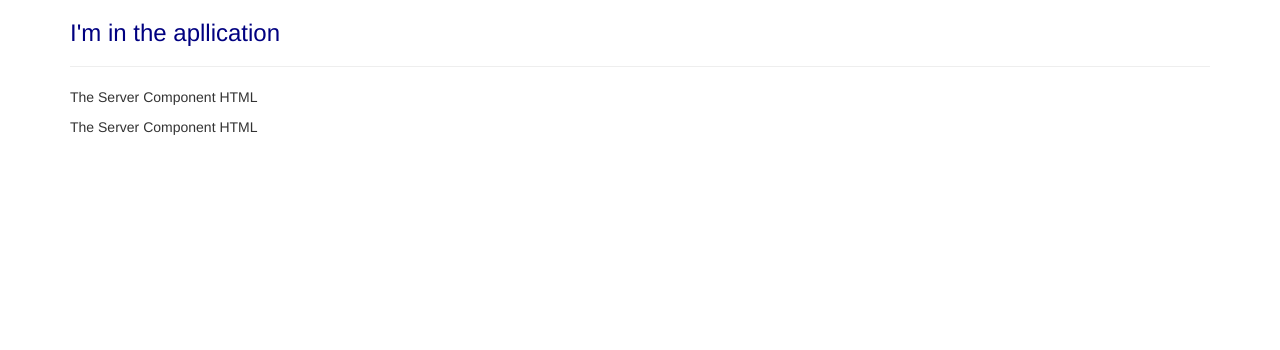
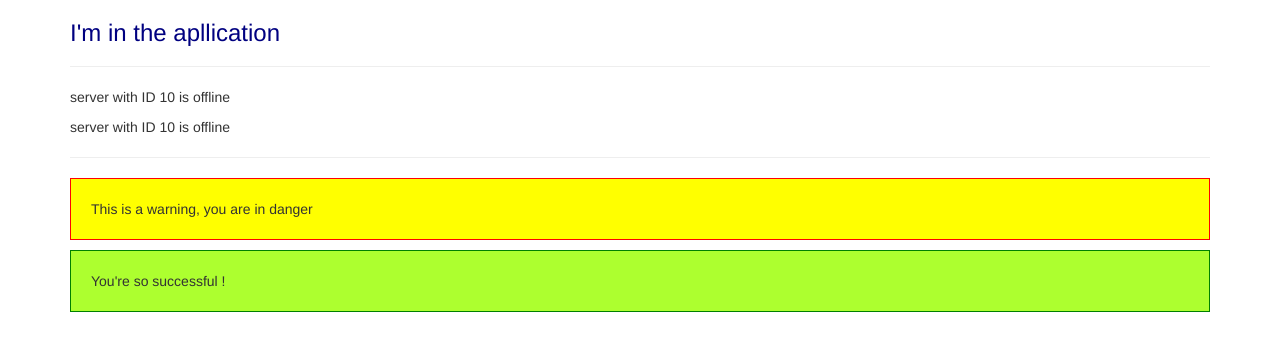
Before and after one commit to trustnloveu/angular-starter, an Angular app: page / in a window 1280 px wide. Shown: the top 350 px of the page. Built offline with nearby package versions, Linux system fonts and the light colour scheme.

Commit message:
Basic of DataBinding

```diff
--- a/src/app/app.component.html
+++ b/src/app/app.component.html
@@ -4,6 +4,11 @@
       <h3>I'm in the apllication</h3>
       <hr>
       <app-servers></app-servers>
+      <!-- <div app-servers></div> -->
+      <!-- <div class="app-servers"></div> -->
+      <hr>
+      <app-warning-alert></app-warning-alert>
+      <app-success-alert></app-success-alert>
     </div>
   </div>
 </div>
--- a/src/app/app.module.ts
+++ b/src/app/app.module.ts
@@ -7,12 +7,16 @@ import { FormsModule } from '@angular/forms';
 import { AppComponent } from './app.component';
 import { ServerComponent } from './server/server.component';
 import { ServersComponent } from './servers/servers.component';
+import { SuccessAlertComponent } from './success-alert/success-alert.component';
+import { WarningAlertComponent } from './warning-alert/warning-alert.component';
 
 @NgModule({
   declarations: [
     AppComponent,
     ServerComponent,
     ServersComponent,
+    SuccessAlertComponent,
+    WarningAlertComponent,
   ],
   imports: [
     BrowserModule,
--- a/src/app/server/server.component.html
+++ b/src/app/server/server.component.html
@@ -1 +1 @@
-<p>The Server Component HTML</p>
+<p>{{ 'server' }} with ID {{ serverId }} is {{ getServerStatus() }}</p>
--- a/src/app/server/server.component.ts
+++ b/src/app/server/server.component.ts
@@ -5,7 +5,11 @@ import { Component } from "@angular/core";
   templateUrl: './server.component.html'
 })
 
-//* ServerComponent
 export class ServerComponent {
+  serverId: number = 10;
+  serverStatus: string = 'offline';
 
+  getServerStatus() {
+    return this.serverStatus;
+  }
 }
--- a/src/app/servers/servers.component.ts
+++ b/src/app/servers/servers.component.ts
@@ -2,6 +2,8 @@ import { Component, OnInit } from '@angular/core';
 
 @Component({
   selector: 'app-servers',
+  // selector: '[app-servers]',
+  // selector: '.app-servers',
   template: `
     <app-server></app-server>
     <app-server></app-server>
--- /dev/null
+++ b/src/app/success-alert/success-alert.component.css
@@ -0,0 +1,5 @@
+p {
+  padding: 20px;
+  background-color: greenyellow;
+  border: 1px solid green;
+}
--- /dev/null
+++ b/src/app/success-alert/success-alert.component.html
@@ -0,0 +1 @@
+<p>You're so successful !</p>
--- /dev/null
+++ b/src/app/success-alert/success-alert.component.ts
@@ -0,0 +1,15 @@
+import { Component, OnInit } from '@angular/core';
+
+@Component({
+  selector: 'app-success-alert',
+  templateUrl: './success-alert.component.html',
+  styleUrls: ['./success-alert.component.css']
+})
+export class SuccessAlertComponent implements OnInit {
+
+  constructor() { }
+
+  ngOnInit(): void {
+  }
+
+}
--- /dev/null
+++ b/src/app/warning-alert/warning-alert.component.ts
@@ -0,0 +1,21 @@
+import { Component } from "@angular/core";
+
+
+@Component({
+  selector : 'app-warning-alert',
+  template : `
+    <p>This is a warning, you are in danger</p>
+  `,
+  styles: [
+    `
+      p {
+        padding: 20px;
+        background-color: yellow;
+        border: 1px solid red;
+      }
+    `
+  ],
+})
+export class WarningAlertComponent {
+
+}
```
Also changed, not shown: 1 other file (tests, documents, lock files or other folders).
